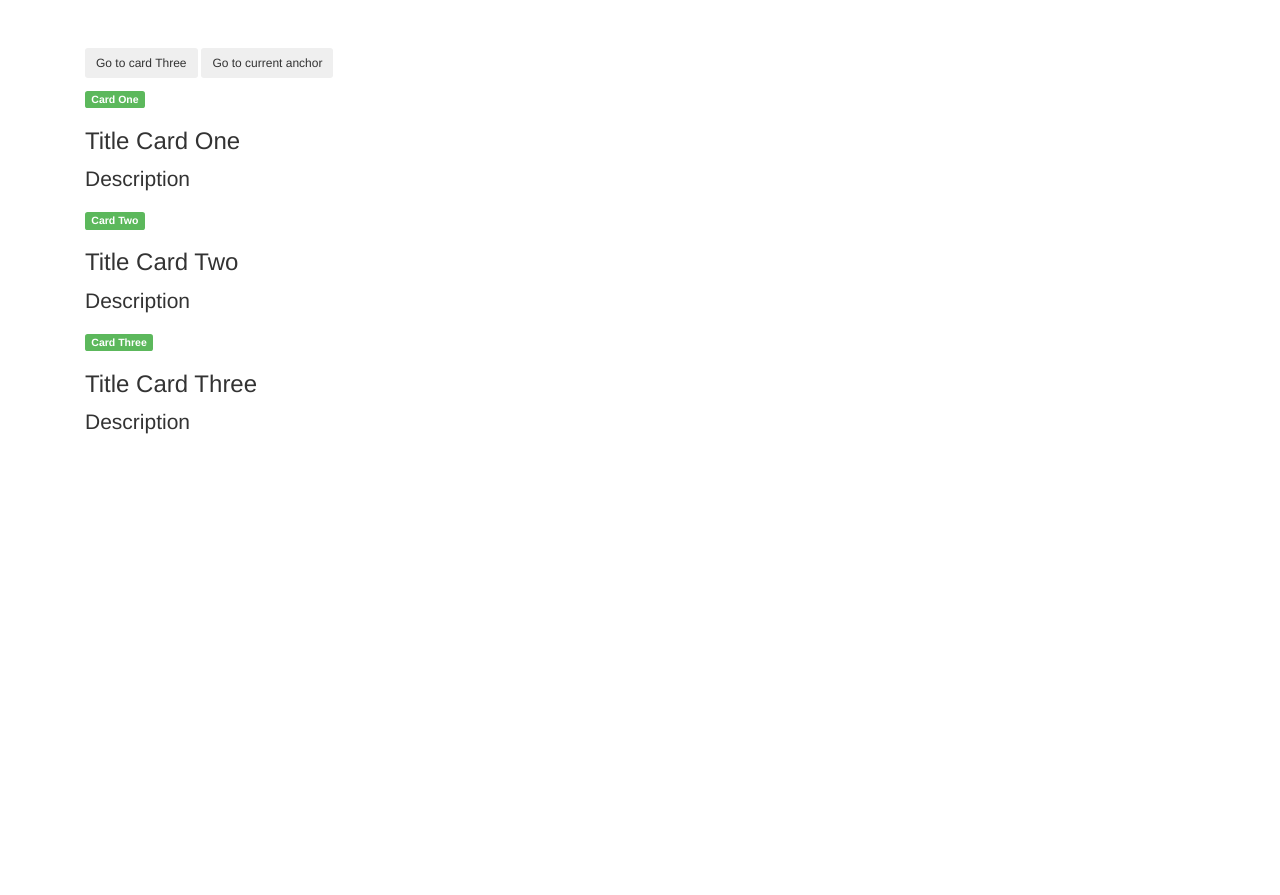
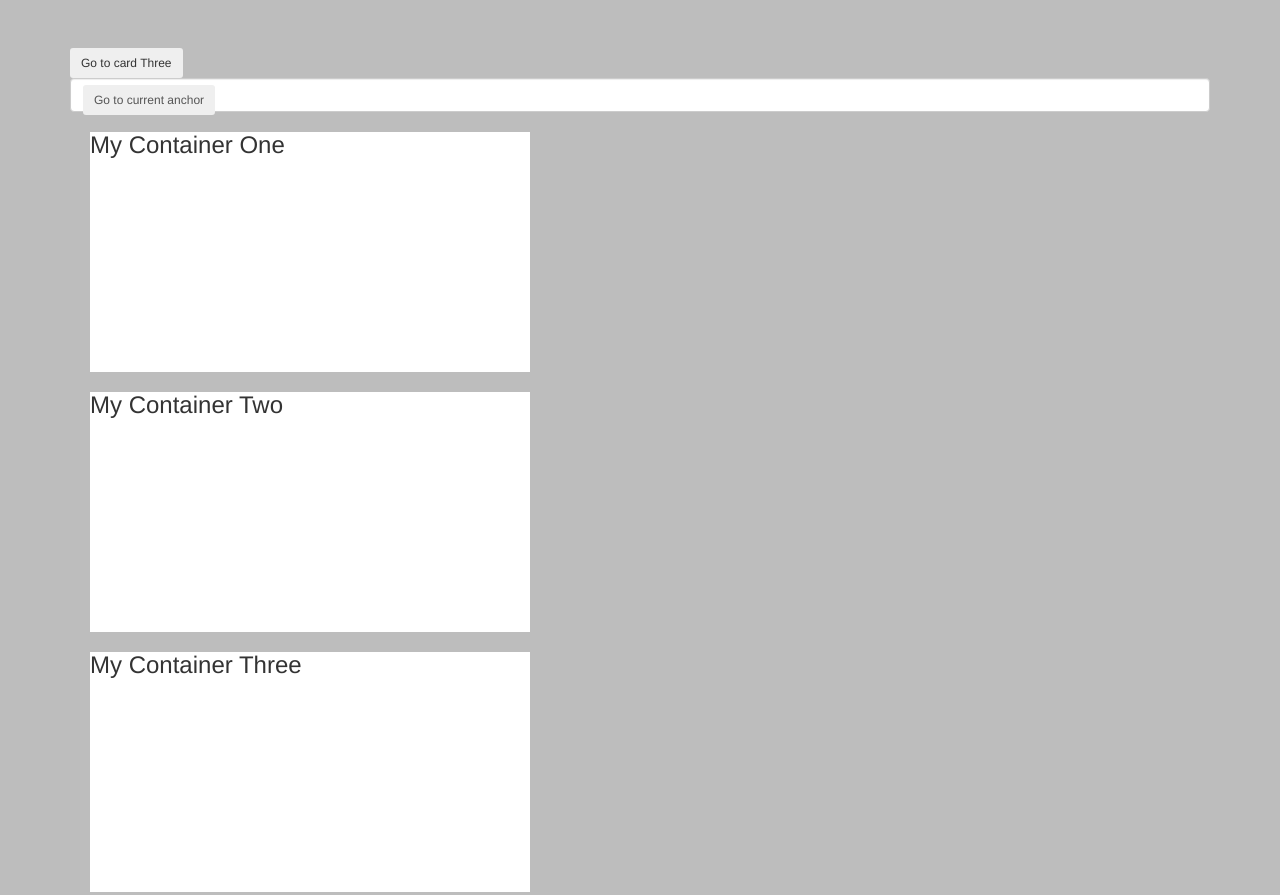
Before and after one commit to pragatir/angular-training-2016, a plain HTML site: page basic-examples/$anchorScroll/index.html in a window 1280 px wide. Shown: the top 895 px of the page. Before the commit the page ends 800 px from the top, so only its background shows below. Drawn offline with nearby package versions, Linux system fonts and the light colour scheme.

Commit message:
Added anchorScroll example

```diff
--- a/basic-examples/$anchorScroll/app.js
+++ b/basic-examples/$anchorScroll/app.js
@@ -1,7 +1,16 @@
 (function () {
 	var app = angular.module("anchorScrollSample", []);
 
-	app.controller("anchorScrollCtrl", ["$scope", "$location", function ($scope, $location) {
+	app.controller("anchorScrollCtrl", ["$scope", "$location", "$anchorScroll", function ($scope, $location, $anchorScroll) {
+		//$anchorScroll.yOffset = 10;
+		$scope.jumpToContainer3 = function () {
+			$location.hash("three");
+			$anchorScroll();
+		}
 
+		$scope.gotoSpecified() = function (id) {
+			$location.hash(id);
+			$anchorScroll();
+		}
 	}]);
 } ());
--- a/basic-examples/$anchorScroll/index.html
+++ b/basic-examples/$anchorScroll/index.html
@@ -7,45 +7,40 @@
     <meta name="description" content="">
     <meta name="viewport" content="width=device-width">
     <link href="../lib/bootstrap.css" rel="stylesheet" type="text/css" />
+    <style>
+    .my-container{
+        height: 240px;
+        width: 440px;
+        background-color: white;
+        margin: 20px 20px 0 20px;s
+    }
+    </style>
 </head>
 
 <body ng-app="anchorScrollSample">
-    <div class="jumbotron" ng-controller="anchorScrollCtrl" style="background-color:white;">
+    <div class="jumbotron" ng-controller="anchorScrollCtrl" style="background-color:#BDBDBD;">
         <!-- Add values to the cache using this form -->
         <div class="container">
-            <div class="col-sm-12 col-md-12 col-lg-12">
+            <div>
                 <div class="button-group">
-                    <input type="button" class="btn btn-sm btn-primary-outline" value="Go to card Three"/>
+                    <input type="button" class="btn btn-sm btn-primary-outline" value="Go to card Three" ng-click="jumpToContainer3()"/>
+                    <inout type="text" class="form-control" ng-model="locationvalue" />
                     <input type="button" class="btn btn-sm btn-primary-outline" value="Go to current anchor" />
                 </div>
-                <div class="card-columns" style="margin-top:10px;">
-                    <div class="card" id="1">
-                        <div class="card-header">
-                            <span class="label label-success">Card One</span>
-                        </div>
-                        <div class="card-block">
-                            <h3 class="card-title">Title Card One</h3>
-                            <p class="card-text">Description</p>
-                        </div>
-                    </div>
-                    <div class="card" id="2">
-                        <div class="card-header">
-                            <span class="label label-success">Card Two</span>
-                        </div>
-                        <div class="card-block">
-                            <h3 class="card-title">Title Card Two</h3>
-                            <p class="card-text">Description</p>
-                        </div>
-                    </div>
-                    <div class="card" id="3">
-                        <div class="card-header">
-                            <span class="label label-success">Card Three</span>
-                        </div>
-                        <div class="card-block">
-                            <h3 class="card-title">Title Card Three</h3>
-                            <p class="card-text">Description</p>
-                        </div>
-                    </div>
+                <div class="my-container" id="one">
+                    <h3>My Container One</h3>
+                </div>
+                <div class="my-container" id="two">
+                    <h3>My Container Two</h3>
+                </div>
+                <div class="my-container" id="three">
+                    <h3>My Container Three</h3>
+                </div>
+                <div class="my-container" id="four">
+                    <h3>My Container Four</h3>
+                </div>
+                <div class="my-container" id="five">
+                    <h3>My Container Five</h3>
                 </div>
             </div>
         </div>
```
Also changed, not shown: 1 other file.
